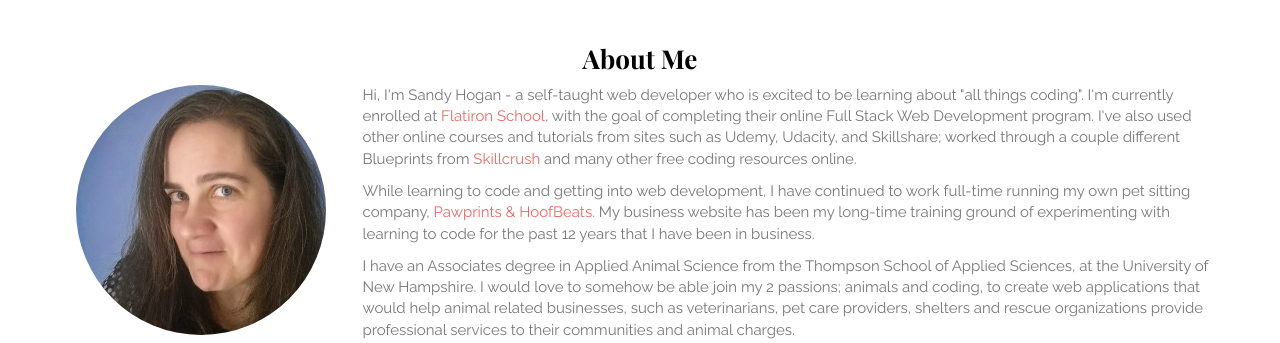
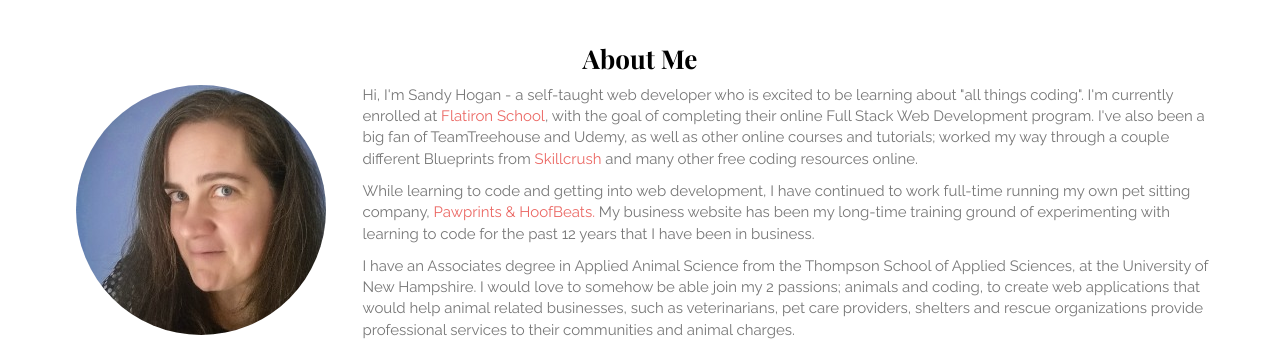
Before and after one commit to sandyvern/portfolio, a PHP site: page /home.html in a window 1280 px wide. Shown: the part 347-690 px from the top of the page. Run offline with PHP 8.4, Linux system fonts and the light colour scheme; some libraries are stand-ins or nearby versions; some web fonts are replaced.

Commit message:
Edit copy

```diff
--- a/home.html
+++ b/home.html
@@ -59,8 +59,8 @@
               <div class="col-md-9">
                 <p>Hi, I'm Sandy Hogan - a self-taught web developer who is excited to be learning about "all things coding".
                  I'm currently enrolled at <a href="http://flatironschool.com" target="_blank">Flatiron School</a>, with the goal of completing their online Full Stack Web Development program.
-                 I've also used other online courses and tutorials from sites such as Udemy, Udacity, and Skillshare; worked through a couple
-                 different Blueprints from <a href="http://skillcrush.com" target="_blank">Skillcrush</a> and many other free coding resources online. </p>
+                 I've also been a big fan of TeamTreehouse and Udemy, as well as other online courses and tutorials; worked my way through a couple
+                 different Blueprints from <a href="http://skillcrush.com" target="_blank">Skillcrush</a> and many other free coding resources online.</p>
 
                 <p>While learning to code and getting into web development, I have continued to work full-time running my own pet sitting
                 company, <a href="http://pawprints-n-hoofbeats.com" target="_blank"> Pawprints & HoofBeats.</a> My business website has
```
Also changed, not shown: css/custom.css (line endings or trailing spaces).
